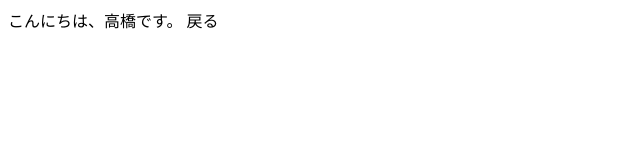
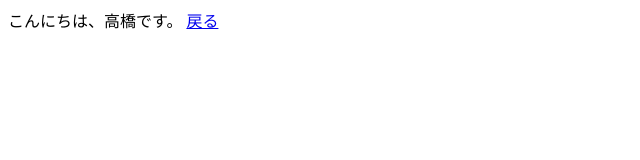
Before and after one commit to haruhune/index-html, a plain HTML site: page profile_B.html in a window 1280 px wide. Shown: the full height of the page, 0-640 px from the left. Drawn offline with Linux system fonts and the light colour scheme.

Commit message:
また間違えました。すみません。

```diff
--- a/profile_B.html
+++ b/profile_B.html
@@ -2,6 +2,6 @@
 <html lang="ja">
 	<body>
 		こんにちは、高橋です。
-		<a hraf=index.html>戻る</a>
+		<a href=index.html>戻る</a>
 	</body>
 </html>
```
